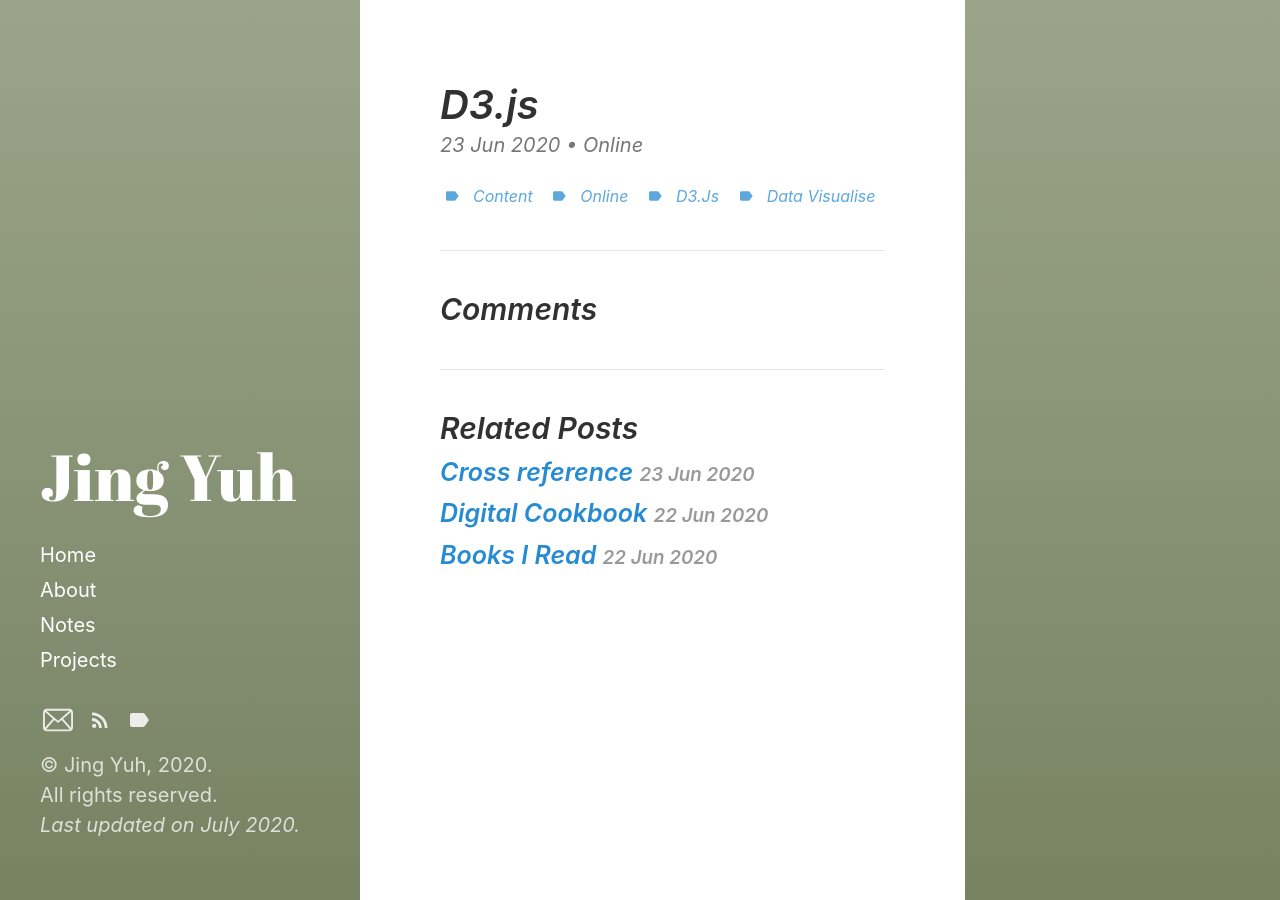
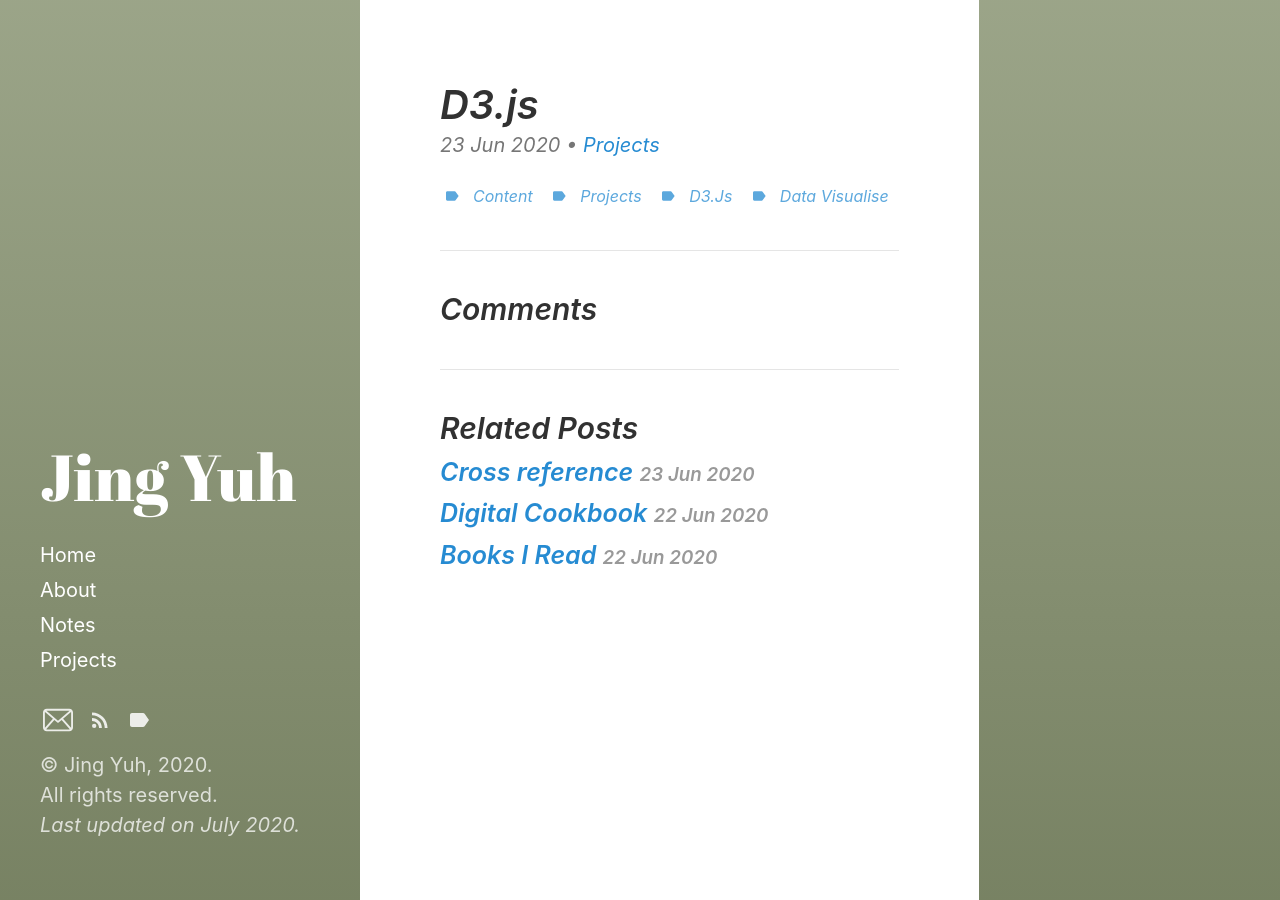
Before and after one commit to jyang123-bit/Website, a Jekyll site: the page built from _posts/2020-06-23-D3.js.md, in a window 1280 px wide. Built offline with Jekyll 4.4.1, drawn with Linux system fonts in a browser that asks for light colours.

Commit message:
Update 2020-06-23-D3.js.md

```diff
--- a/_posts/2020-06-23-D3.js.md
+++ b/_posts/2020-06-23-D3.js.md
@@ -3,11 +3,11 @@
 title: "D3.js"
 
 categories:
-  - Online
+  - Projects
 
 tags:
   - Content
-  - Online
+  - Projects
   - D3.js
   - Data Visualise
 
```
